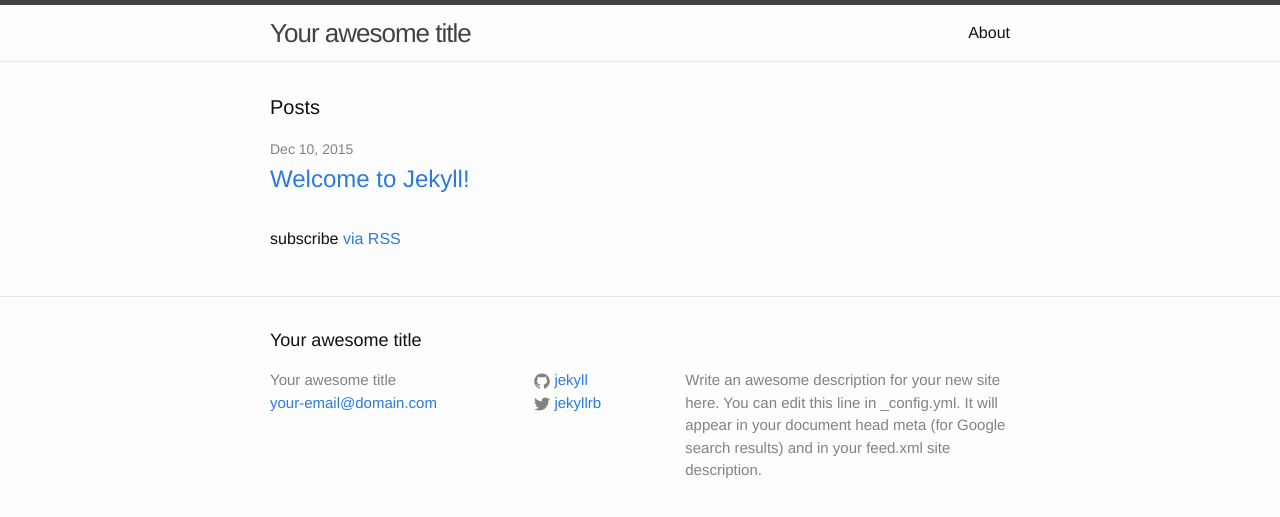
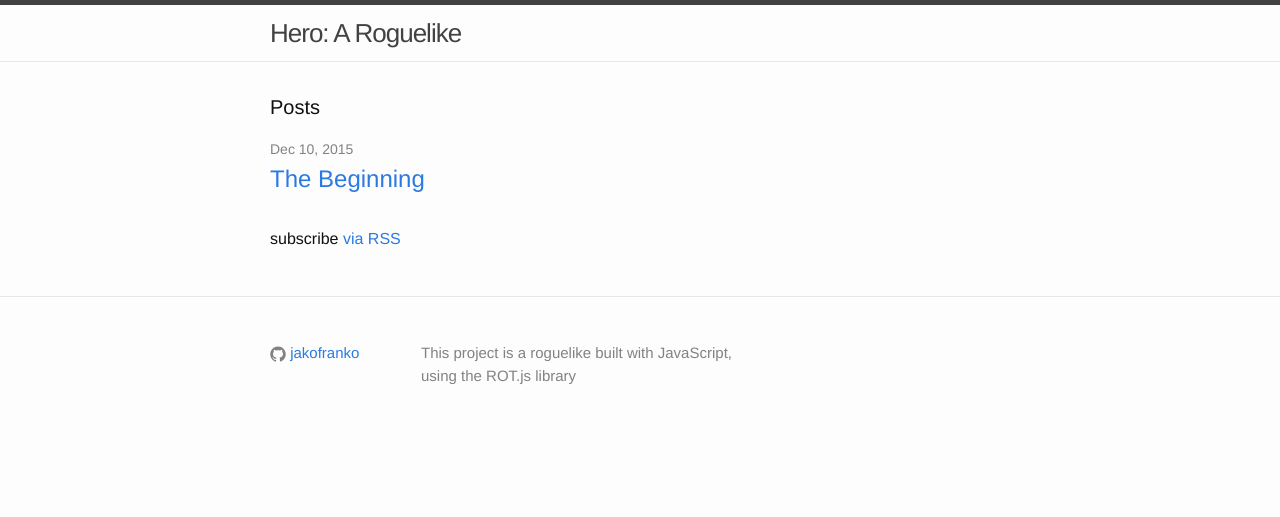
Before and after one commit to jakofranko/hero, a Jekyll site: the page built from index.html, in a window 1280 px wide. Shown: the top 517 px of the page. Built offline with Jekyll 4.4.1, drawn with Linux system fonts in a browser that asks for light colours.

Commit message:
Initial post and layout changes

```diff
--- a/_config.yml
+++ b/_config.yml
@@ -6,16 +6,11 @@
 # 'jekyll serve'. If you change this file, please restart the server process.
 
 # Site settings
-title: Your awesome title
-email: your-email@domain.com
-description: > # this means to ignore newlines until "baseurl:"
-  Write an awesome description for your new site here. You can edit this
-  line in _config.yml. It will appear in your document head meta (for
-  Google search results) and in your feed.xml site description.
-baseurl: "" # the subpath of your site, e.g. /blog
-url: "http://yourdomain.com" # the base hostname & protocol for your site
-twitter_username: jekyllrb
-github_username:  jekyll
+title: 'Hero: A Roguelike'
+description: >
+  This project is a roguelike built with JavaScript, using the ROT.js library
+baseurl: "" # the subpath of your site, e.g. /blogurl: "http://yourdomain.com" # the base hostname & protocol for your site
+github_username:  jakofranko
 
 # Build settings
 markdown: kramdown
--- a/_includes/footer.html
+++ b/_includes/footer.html
@@ -2,27 +2,15 @@
 
   <div class="wrapper">
 
-    <h2 class="footer-heading">{{ site.title }}</h2>
+    <h2 class="footer-heading"></h2>
 
     <div class="footer-col-wrapper">
-      <div class="footer-col footer-col-1">
-        <ul class="contact-list">
-          <li>{{ site.title }}</li>
-          <li><a href="mailto:{{ site.email }}">{{ site.email }}</a></li>
-        </ul>
-      </div>
 
       <div class="footer-col footer-col-2">
         <ul class="social-media-list">
           {% if site.github_username %}
           <li>
             {% include icon-github.html username=site.github_username %}
-          </li>
-          {% endif %}
-
-          {% if site.twitter_username %}
-          <li>
-            {% include icon-twitter.html username=site.twitter_username %}
           </li>
           {% endif %}
         </ul>
```
Also changed, not shown: _posts/2015-12-10-Beginning.md (added, +13 -0 lines), _posts/2015-12-10-welcome-to-jekyll.markdown (deleted, +0 -25 lines), about.md (deleted, +0 -15 lines).
